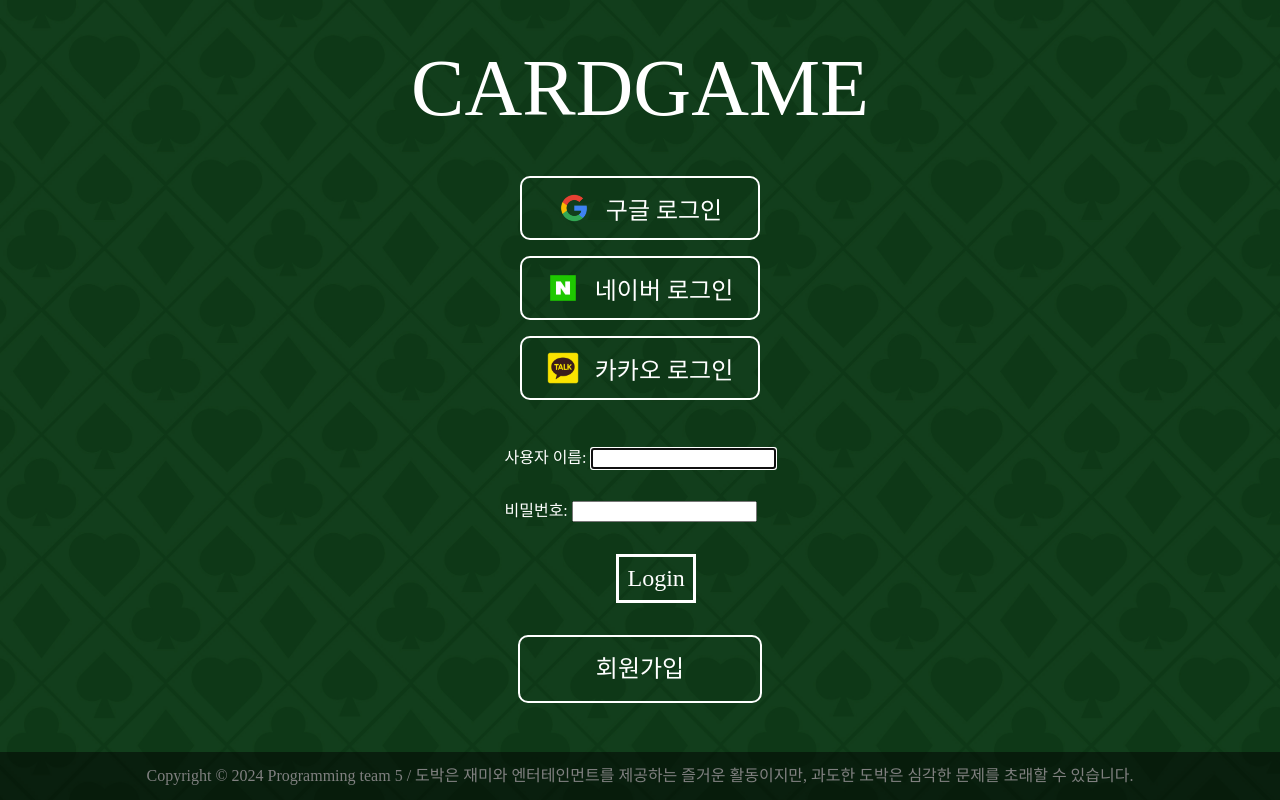
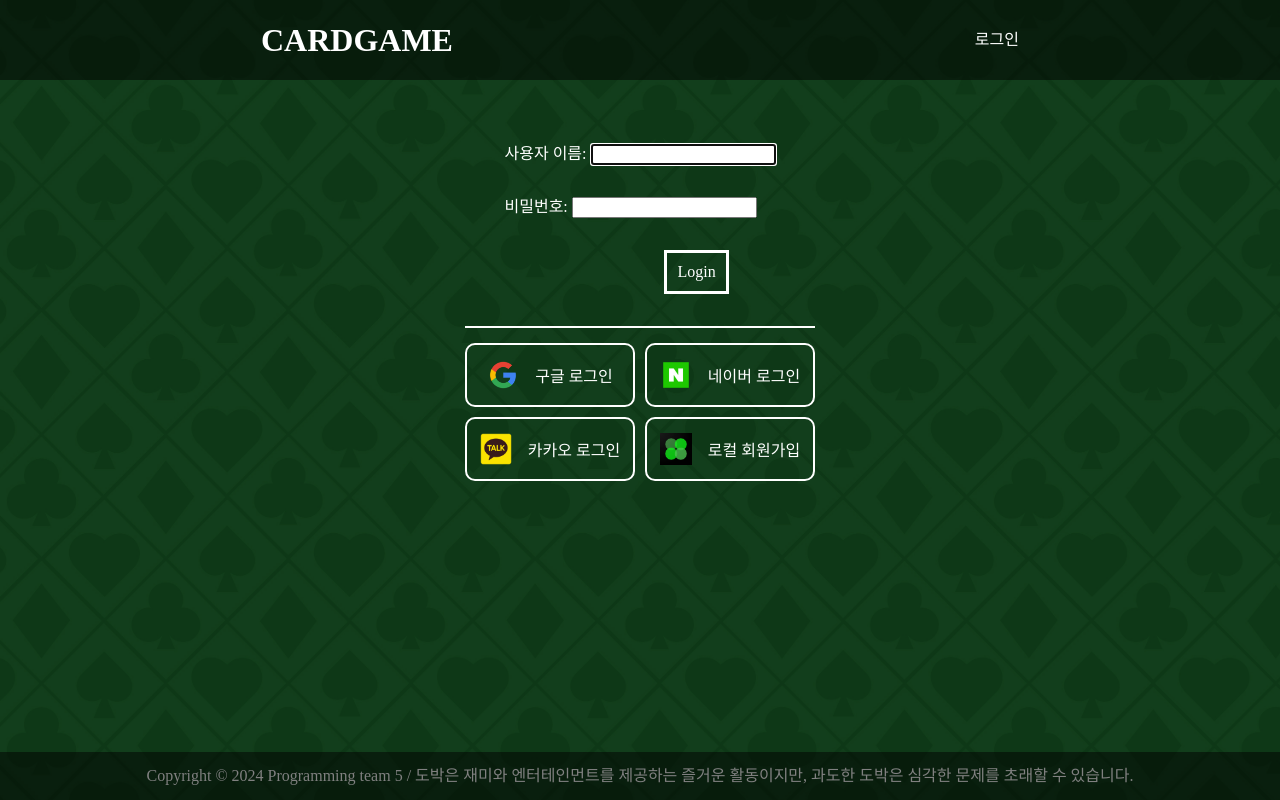
Before and after one commit to mxnxzuzi/CardGame, a Django app: page /users/login/ in a window 1280 px wide. Run offline with Django 5.2, Linux system fonts and the light colour scheme; some libraries are stand-ins or nearby versions; some web fonts are replaced.

Commit message:
[feat] 최종

```diff
--- a/static/css/game/game_list.css
+++ b/static/css/game/game_list.css
@@ -24,7 +24,7 @@
   justify-content: center;
   border-top: 1px solid rgb(47, 227, 86);
   padding-top: 1rem;
-  margin:1rem 10rem
+  margin:1rem 10rem 3rem 10rem;
 }
 main{
   margin-top: 5rem;
--- a/static/css/users/users_login.css
+++ b/static/css/users/users_login.css
@@ -3,7 +3,7 @@
   flex-direction: column;
   align-items: center;
   justify-content: center;
-  margin-top: 3rem;
+  margin-top: 5rem;
   gap: 1rem;
 }
 
@@ -20,16 +20,15 @@
   align-items: center;
   justify-content: center;
   gap: 1rem;
-  width: 18rem;
   height: 4rem;
-  font-size: 1.5rem;
+  font-size: 1rem;
   border: 2px solid white;
   border-radius: 10px;
   transition: background-color 0.3s, transform 0.3s;
   background-color: transparent;
   color: white;
   font-family: "WarhavenB";
-  width: 15rem;
+  width: 170px;
 }
 
 #google-btn:hover,
@@ -42,7 +41,8 @@
 
 #google-btn > div,
 #kakao-btn > div,
-#naver-btn > div {
+#naver-btn > div,
+#signup-btn > div {
   width: 2rem;
   height: 2rem;
   background-size: cover;
@@ -57,13 +57,25 @@
 #naver-btn > div {
   background-image: url("/static/img/naver.png");
 }
+#signup-btn > div {
+  background-image: url("/static/img/local.jpg");
+}
+
 
 .form-element > div {
   margin: 2rem 0;
 }
 .form-btn {
-  font-size: 1.5rem;
-  margin-left: 7rem;
-  padding: 0.5rem;
+  font-size: 1rem;
+  margin-left: 10rem;
+  padding: 10px;
   margin-bottom: 1rem;
 }
+
+.signups{
+  border-top: 2px solid white;
+  padding-top: 15px;
+  grid-template-columns: 1fr 1fr;
+  display: grid;
+  gap: 10px;
+}
--- a/templates/base.html
+++ b/templates/base.html
@@ -29,7 +29,7 @@
           <div class="header-btn">로그아웃</div>
         </a>
         <a href="{% url 'users:update' user.pk %}">
-          <div class="header-btn">정보수정</div>
+          <div class="header-btn">계정관리</div>
         </a>
       </div>
       {% endif %}
--- a/templates/users/users_login.html
+++ b/templates/users/users_login.html
@@ -2,11 +2,17 @@
 providers_media_js %} {% block head %}
 <link rel="stylesheet" href="{%static 'css/users/users_login.css'%}" />
 <title>소셜 로그인</title>
-{% endblock %} {% block header %} {% endblock %} {% block content %}
+{% endblock %}  {% block content %}
 <div id="login-container">
-  <a id="login-logo" href="{% url 'game:main' %}">CARDGAME</a>
   <br />
-
+  <div class="login-form">
+    <form method="POST" action="">
+      {% csrf_token %}
+      <div class="form-element">{{ form }}</div>
+      <button class="form-btn">Login</button>
+    </form>
+  </div>
+  <div class="signups">
     <form action="{% provider_login_url 'google' %}" method="post">
       {% csrf_token %}
       <button id="google-btn">
@@ -28,17 +34,12 @@ providers_media_js %} {% block head %}
         <p>카카오 로그인</p>
       </button>
     </form>
-  <div class="login-form">
-    <form method="POST" action="">
-      {% csrf_token %}
-      <div class="form-element">{{ form }}</div>
-      <button class="form-btn">Login</button>
+    <form action="{% url 'users:signup'%}" method="get">
+      <button id="signup-btn">
+        <div></div>
+        <p>로컬 회원가입</p>
+      </button>
     </form>
   </div>
-  <a href="{% url 'users:signup'%}">
-    <div id="signup-btn">
-      <p>회원가입</p>
-    </div>
-  </a>
 </div>
 {% endblock %}
--- a/templates/users/users_setname.html
+++ b/templates/users/users_setname.html
@@ -1,13 +1,13 @@
 {% extends 'base.html' %} {% load static %} {% block head %}
 <link rel="stylesheet" href="{%static 'css/users/users_signup.css'%}" />
-<title>회원가입</title>
+<title>유저 정보 설정</title>
 {% endblock %} {% block content %}
 <div class="form-container">
   {% if error %}
     <div> {{error}} </div>
   {% endif %}
   <form method="POST" action="">
-    {% csrf_token %} 새로운 유저이름 : <input name="name" type="text" />
+    {% csrf_token %} 닉네임 생성 : <input name="name" type="text" />
     <br/>
     <input type="submit" value="SignUp" class="form-btn" />
   </form>
```
Also changed, not shown: static/img/local.jpg (added). Lines whose indentation alone changed are shown as unchanged.
